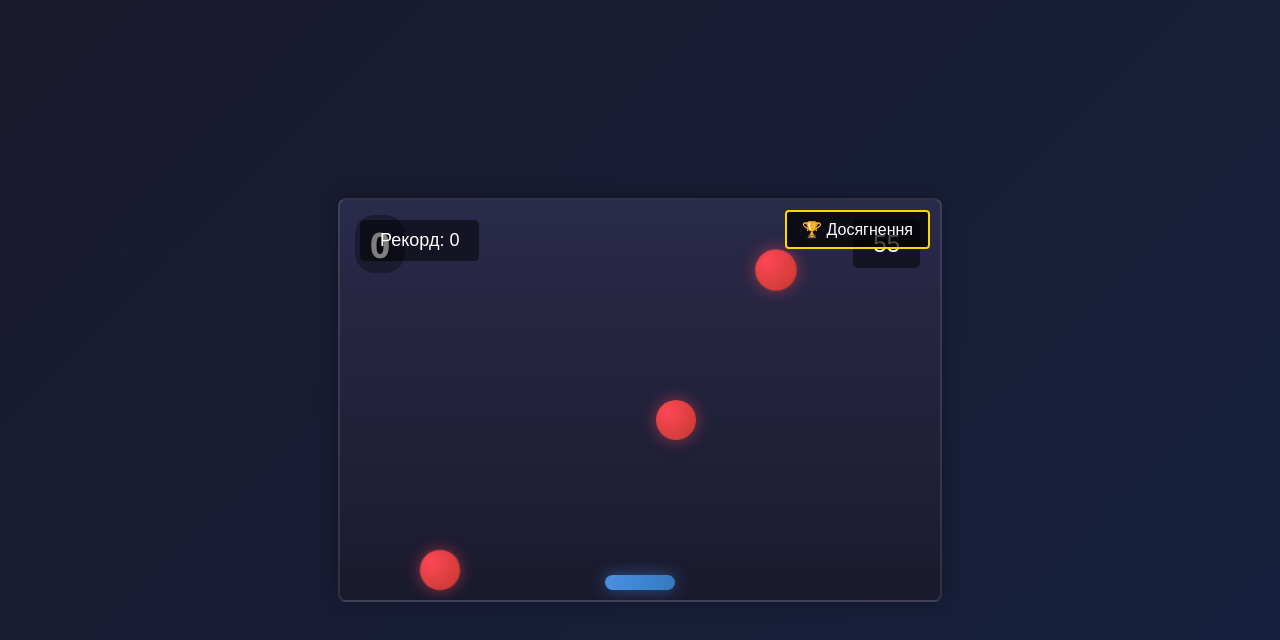
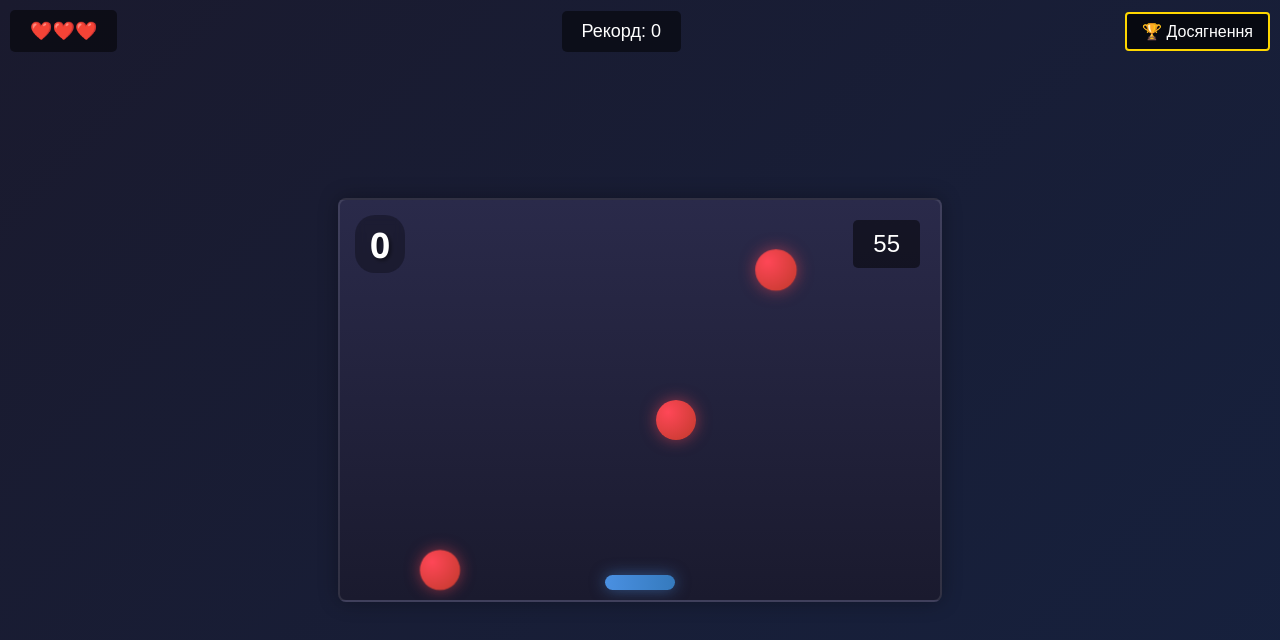
Before and after one commit to Progulshiky123/demo-repository, a website: page index.html in a window 1280 px wide. Drawn offline with Linux system fonts and the light colour scheme.

Commit message:
Fixed lives and high score display to game UI

```diff
--- a/index.html
+++ b/index.html
@@ -7,11 +7,15 @@
     <link rel="stylesheet" href="style.css">
 </head>
 <body>
+    <div id="stats-container">
+        <div id="lives">❤️❤️❤️</div>
+        <div id="high-score">Рекорд: 0</div>
+        <button id="achievementsButton" class="menu-button">🏆 Досягнення</button>
+    </div>
     <div id="game-container">
         <div id="player"></div>
         <div id="score">0</div>
         <div id="timer">60</div>
-        <div id="high-score">Рекорд: 0</div>
 
         <div id="game-over-screen" class="game-message">
             <h1>Гра завершена!</h1>
@@ -19,8 +23,6 @@
             <p>Рекорд: <span id="high-score-display">0</span></p>
             <button id="restartButton">Грати знову</button>
         </div>
-
-        <button id="achievementsButton" class="menu-button">🏆 Досягнення</button>
 
         <div id="achievements-menu" class="game-message">
             <h1>Досягнення</h1>
--- a/script.js
+++ b/script.js
@@ -4,6 +4,7 @@ const player = document.getElementById('player');
 const scoreDisplay = document.getElementById('score');
 const timerDisplay = document.getElementById('timer');
 const highScoreDisplay = document.getElementById('high-score');
+const livesDisplay = document.getElementById('lives');
 const gameOverScreen = document.getElementById('game-over-screen');
 const restartButton = document.getElementById('restartButton');
 const finalScoreDisplay = document.getElementById('final-score');
@@ -107,6 +108,11 @@ function createEnemy() {
     enemies.push({ element: enemy, x: randomX, y: 0 }); // Зберігаємо елемент і його координати
 }
 
+// Функція для оновлення відображення життів
+function updateLivesDisplay() {
+    livesDisplay.textContent = '❤️'.repeat(lives);
+}
+
 // Функція для руху ворогів
 function moveEnemies() {
     enemies.forEach((enemy, index) => {
@@ -117,6 +123,7 @@ function moveEnemies() {
         if (enemy.y + 40 >= containerHeight - playerHeight && // 40 - висота ворога
             enemy.x + 40 >= playerX && enemy.x <= playerX + playerWidth) {
             lives--;
+            updateLivesDisplay(); // Оновлюємо відображення життів
             if (lives <= 0) {
                 endGame();
             } else {
@@ -271,6 +278,7 @@ function startGame() {
     timeLeft = GAME_DURATION;
     scoreDisplay.textContent = score;
     timerDisplay.textContent = timeLeft;
+    updateLivesDisplay(); // Оновлюємо відображення життів
     highScoreDisplay.textContent = `Рекорд: ${highScore}`;
     playerX = (containerWidth - playerWidth) / 2; // Скидаємо позицію гравця
     player.style.left = `${playerX}px`;
--- a/style.css
+++ b/style.css
@@ -167,16 +167,26 @@ body {
     font-family: Arial, sans-serif;
 }
 
+/* Style for the container holding lives and high score */
+#stats-container {
+    position: absolute;
+    top: 10px;
+    left: 10px;
+    right: 10px;
+    display: flex;
+    justify-content: space-between;
+    align-items: center;
+    z-index: 10; /* Ensure it's above the game container */
+    color: white;
+    font-family: Arial, sans-serif;
+}
+
 #high-score {
-    position: absolute;
-    top: 20px;
-    left: 20px;
     font-size: 18px;
     color: #fff;
     background-color: rgba(0, 0, 0, 0.5);
     padding: 10px 20px;
     border-radius: 5px;
-    font-family: Arial, sans-serif;
 }
 
 #high-score-display {
@@ -232,9 +242,6 @@ body {
 
 /* Menu Button Styles */
 .menu-button {
-    position: absolute;
-    top: 10px;
-    right: 10px;
     padding: 8px 15px;
     background-color: rgba(0, 0, 0, 0.7);
     color: white;
@@ -243,7 +250,6 @@ body {
     cursor: pointer;
     font-size: 1em;
     transition: all 0.3s ease;
-    z-index: 10;
 }
 
 .menu-button:hover {
@@ -309,3 +315,10 @@ body {
 #closeAchievementsButton:hover {
     background-color: #0056b3;
 }
+
+#lives {
+    font-size: 18px;
+    background-color: rgba(0, 0, 0, 0.5);
+    padding: 10px 20px;
+    border-radius: 5px;
+}
```
